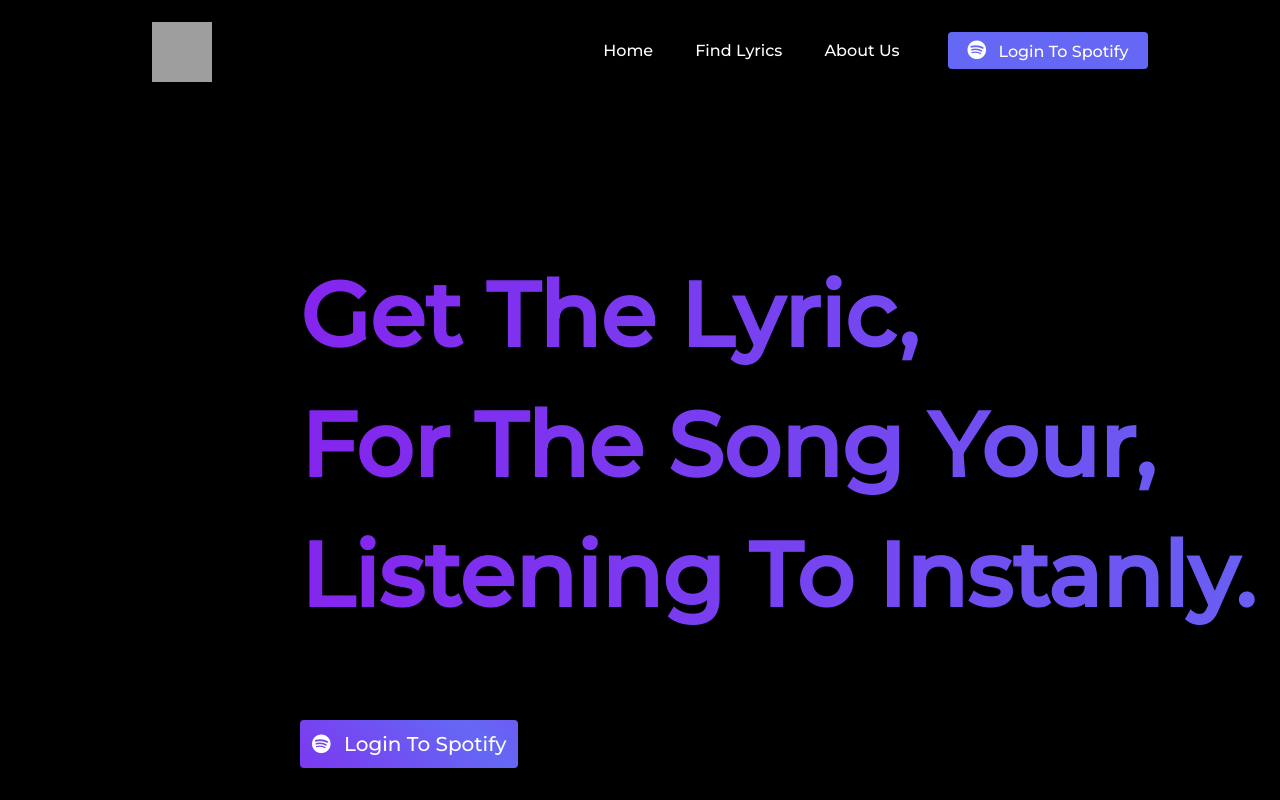
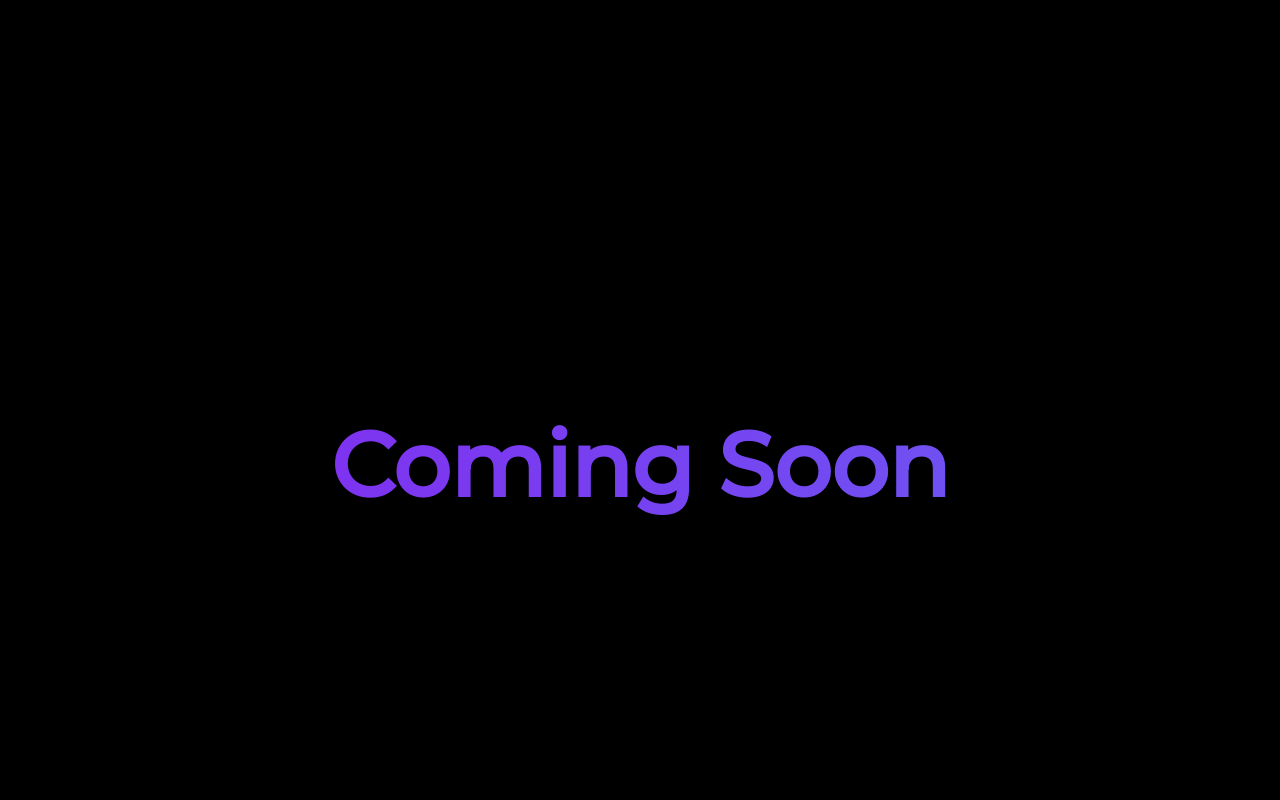
Before and after one commit to hiteshsatwani/Adlib-Lyrics-Finder, a React (Create React App) app: page / in a window 1280 px wide. Shown: the top 800 px of the page. Built offline with nearby package versions, Linux system fonts and the light colour scheme; grey boxes are pictures that could not be loaded; what spotify-web-api-js would draw is missing.

Commit message:
coming-soon

```diff
--- a/src/App.js
+++ b/src/App.js
@@ -1,13 +1,11 @@
 import React, { Component } from 'react';
-import Navbar from "./components/Navbar/Navbar"
-import LandingSection from "./components/landing-section/landing-section"
-import Dashboard from "./components/dashboard/dashboard"
-import DashboardBlurred from "./components/dashboard-blurred/dashboard-blurred"
-import Footer from "./components/Footer/footer"
+
 import './App.css';
+import './components/coming-soon'
 
 
 import SpotifyWebApi from 'spotify-web-api-js';
+import ComingSoon from './components/coming-soon';
 const spotifyApi = new SpotifyWebApi();
 
 
@@ -41,11 +39,7 @@
   render() {
     return (
       <div className="App">
-        <Navbar />
-        <LandingSection />
-        {this.state.loggedIn && <Dashboard />}
-        {!this.state.loggedIn && <DashboardBlurred />}
-        <Footer/>
+        <ComingSoon />
 
       </div>
 
--- /dev/null
+++ b/src/components/coming-soon.js
@@ -0,0 +1,20 @@
+import React, { Component } from 'react';
+
+import './landing-section/landing-section.css'
+
+class ComingSoon extends Component {
+    render(){
+        return(
+            <div className="front-section-comingsoon">
+            <div className="title-button-container-comingsoon">
+            <div className="title-comingsoon">
+                <h3>Coming Soon</h3>
+            </div>
+            </div>
+        </div>
+        )
+    }
+
+
+}
+export default ComingSoon
--- a/src/components/landing-section/landing-section.css
+++ b/src/components/landing-section/landing-section.css
@@ -40,6 +40,20 @@
     -webkit-background-clip: text;
     -webkit-text-fill-color: transparent;
 
+}
+
+.title-comingsoon h3 {
+    font-size: 90px;
+    text-align: center;
+    line-height: 130px;
+    background: linear-gradient(90deg, #8A18ED, #6568F4, #8A18ED, #6568F4);
+    background-size: 400% 400%;
+    -webkit-animation: Gradient 15s ease infinite;
+    -moz-animation: Gradient 15s ease infinite;
+    animation: Gradient 15s ease infinite;
+    -webkit-background-clip: text;
+    -webkit-text-fill-color: transparent;
+    padding-top: 400px;
 }
 
 .title{
--- a/src/components/landing-section/landing-section.js
+++ b/src/components/landing-section/landing-section.js
@@ -36,7 +36,7 @@
             <div className="front-section">
                 <div className="title-button-container">
                 <div className="title">
-                    <h3>Get The Lyric,</h3>
+                    <h3>Get The Lyrics,</h3>
                     <h3>For The Song Your,</h3>
                     <h3>Listening To Instanly.</h3>
                 </div>
--- a/src/index.css
+++ b/src/index.css
@@ -5,6 +5,7 @@
     sans-serif;
   -webkit-font-smoothing: antialiased;
   -moz-osx-font-smoothing: grayscale;
+  background: black;
 
 }
 
```
